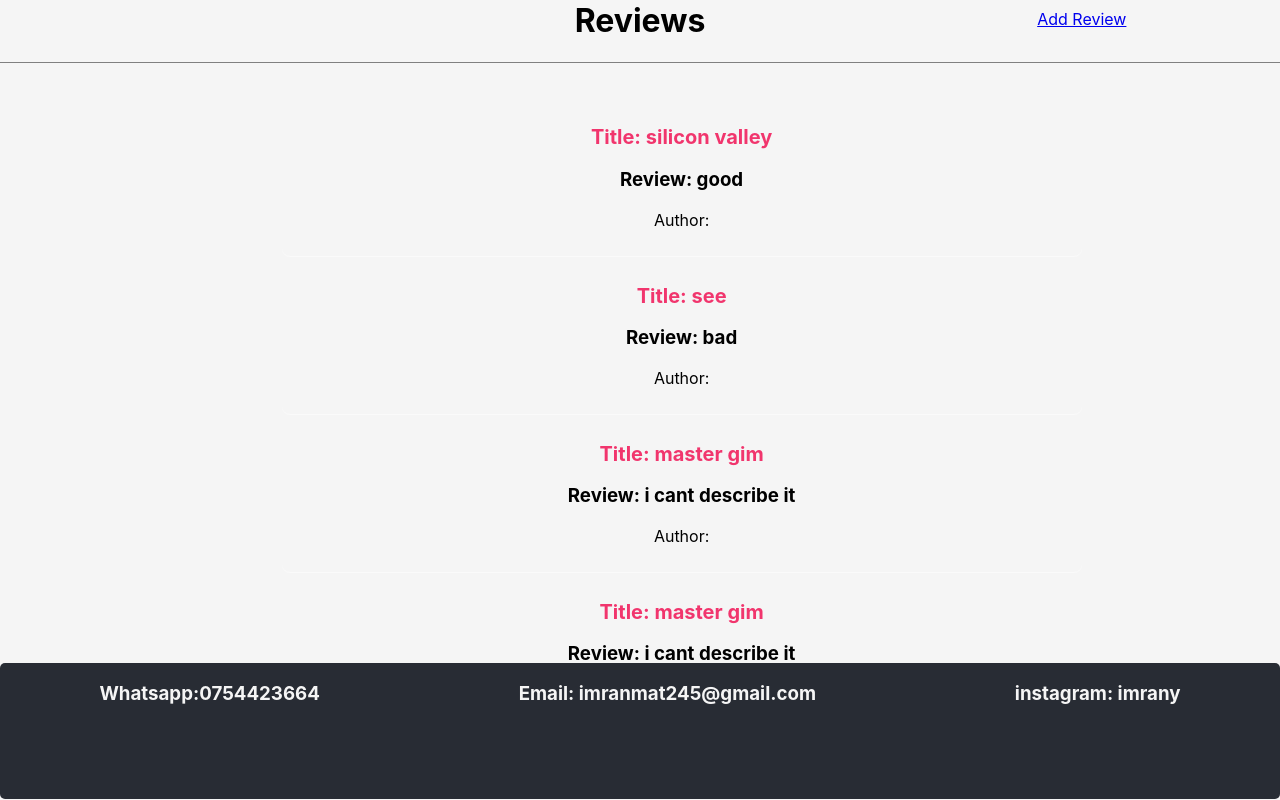
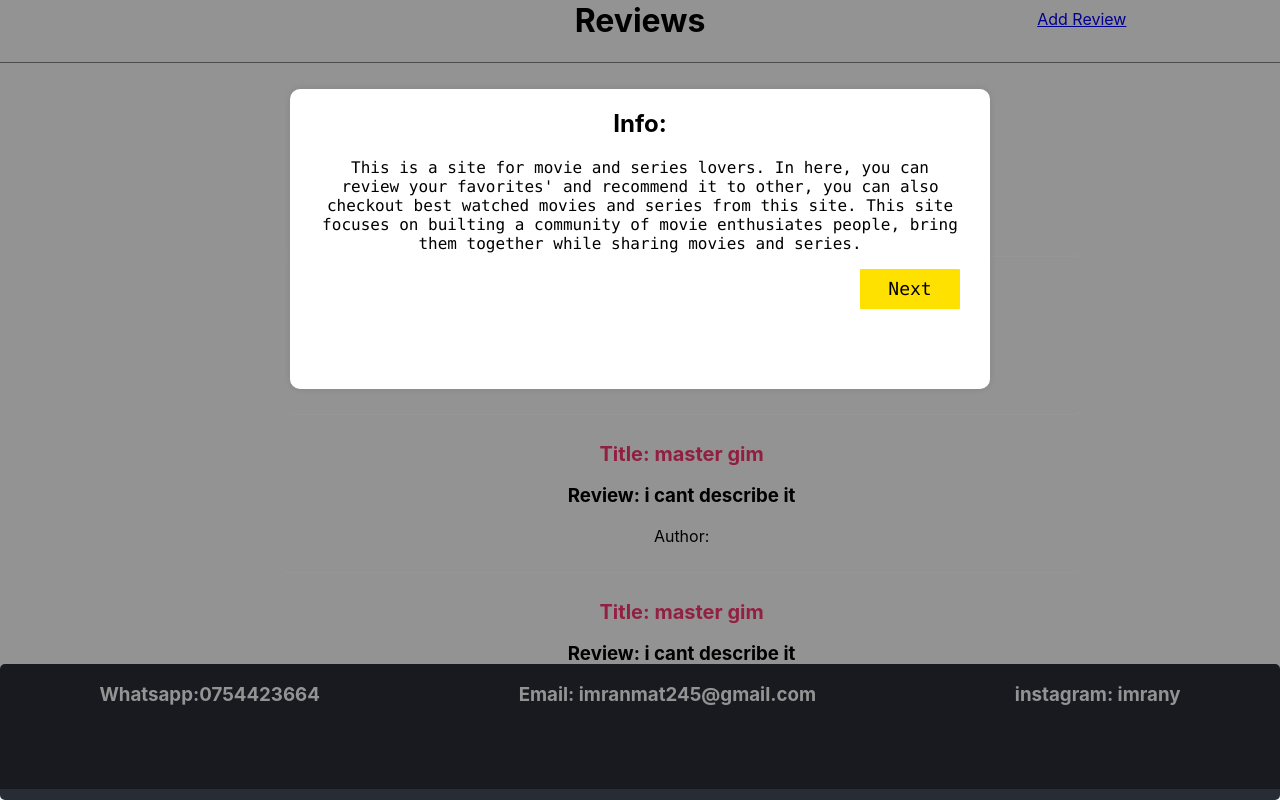
Before and after one commit to Imranyy/Movie-Review, a React (Create React App) app in the folder client/: page / in a window 1280 px wide. Shown: the top 800 px of the page. Built offline with nearby package versions, Linux system fonts and the light colour scheme; data requests are answered from the project's data file.

Commit message:
adding modals on mini

```diff
--- a/client/db.json
+++ b/client/db.json
@@ -61,6 +61,12 @@
       "movie_review": "j",
       "author": "imran",
       "id": 11
+    },
+    {
+      "movie_name": "originals",
+      "movie_review": "i like it",
+      "author": "imran",
+      "id": 12
     }
   ]
 }
--- a/client/src/App.css
+++ b/client/src/App.css
@@ -83,3 +83,52 @@ textarea{
   color: #f1356d;
   margin-bottom: 8px;
 }
+.aboutme{
+  margin-top: -110px;
+  width: 100%;
+  height: 100%;
+  position: fixed;
+  background: rgba(0,0,0,0.4);
+  z-index: 1;
+}
+.aboutme.close{
+  display: none;
+}
+.modal{
+  width: 50%;
+  height: 30%;
+  padding: 30px;
+  margin: 100px auto;
+  border-radius: 10px;
+  background: white;
+  box-shadow: 0px 0px 8px rgba(0,0,0,0.1);
+  text-align: center;
+}
+.btn{
+  float: right;
+  border-radius: 1px;
+  color: black;
+  cursor: pointer;
+  padding:8px 2px;
+  border:0;
+  font-family: consolas,arial;
+  background: #ffe100;
+}
+.btn:hover{
+  padding: 5px 2px;
+  color: #12a7af;
+  font-size: 20px;
+  transition: 200ms;
+}
+.part1{
+ display: block;
+}
+.part1.close{
+  display: none;
+}
+.part2{
+  display: none;
+}
+.part2.open{
+  display: block;
+}
--- a/client/src/components/Footerhome.js
+++ b/client/src/components/Footerhome.js
@@ -1,6 +1,6 @@
 const Footerhome=()=>{
 return(
-    <div style={{position:'fixed',backgroundColor:'#282c34',borderRadius:'5px 5px',color:'whitesmoke',width:'100%',height:'17%',bottom:'1px'}}>
+    <div style={{position:'fixed',backgroundColor:'#282c34',borderRadius:'5px 5px',color:'whitesmoke',width:'100%',height:'17%',bottom:'0px'}}>
      <div style={{display:'flex',justifyContent:'space-around'}}>
      <h3>Whatsapp:0754423664</h3>
      <h3>Email: imranmat245@gmail.com</h3>
--- a/client/src/components/Home.js
+++ b/client/src/components/Home.js
@@ -13,11 +13,61 @@ const Home=()=>{
         }
         FetchReviews()
     },[]);
+
+
+
+    //closing modal start
+    const start=()=>{
+      const aboutmeClose=document.querySelector('.aboutme');
+       aboutmeClose.classList.add('close');
+    }
+    //next modal
+    const next=()=>{
+      const showNext=document.querySelector('.part1');
+      const Next=document.querySelector('.part2');
+      showNext.classList.add('close');
+      Next.classList.add('open');
+    }
+
     return(
-        <div style={{textAlign:'center',alignItems:'center'}}>
+        <div style={{textAlign:'center',alignItems:'center',zIndex:'0'}}>
       <Header title1="Reviews"/> <br/>
         <Link to='/submitpage' style={{float:'right',marginRight:'12%', marginTop:'-90px'}}>Add Review</Link>
-          <div style={{marginBottom:'15%'}}>
+
+        <div className="aboutme">
+          <div className="modal">
+            <div className="part1">
+            <h2 style={{marginTop:'-10px'}}>Info:</h2>
+            <p style={{fontFamily:'consolas,Arial'}}>
+               This is a site for movie and series lovers. In here, you can review your favorites' and recommend it to other, you can also checkout best watched movies and
+               series from this site. This site focuses on builting a community of movie enthusiates people, bring them together while sharing movies and series.
+            </p>
+            <button className="btn" onClick={next}>Next</button>
+            </div>
+            <div className="part2">
+              <h2>About Me</h2>
+
+              <button className="btn" onClick={start}>Start</button>
+            </div>
+
+          </div>
+        </div>
+
+        {/*<div className="clickable">
+          <div className="modal">
+            <> <p>lik</p>
+            {user && user.map((review)=>(
+            <div className="movie" key={review.id}>
+                <h2>Title: {review.movie_name}</h2>
+                <h3>Review: {review.movie_review}</h3>
+                <p>Author: {review.author}</p>
+            </div>
+            ))};
+            </>
+          </div>
+            </div>*/}
+
+          <div style={{marginBottom:'15%',margin:'auto'}}>
            {user && user.map((review)=>(
             <div className="movie" key={review.id}>
                 <h2>Title: {review.movie_name}</h2>
```
